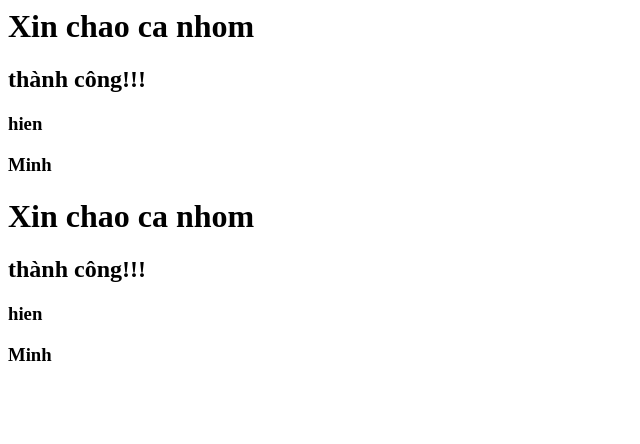
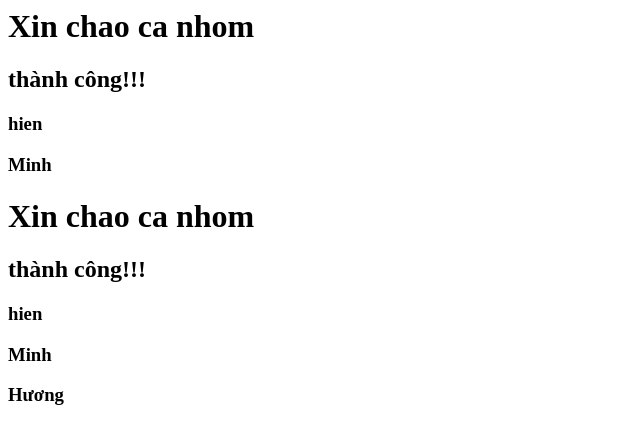
Before and after one commit to trib1610655/git-hub-Xin-chao-ca-nhom, a plain HTML site: page index.html in a window 1280 px wide. Shown: the full height of the page, 0-640 px from the left. Drawn offline with Linux system fonts and the light colour scheme.

Commit message:
Update index.html

```diff
--- a/index.html
+++ b/index.html
@@ -8,5 +8,6 @@
 	<h2> thành công!!! </h2>
 	<h3> hien </h3>
 	<h3> Minh </h3>
+	<h3> Hương </h3>
 </body>
 </html>
```
